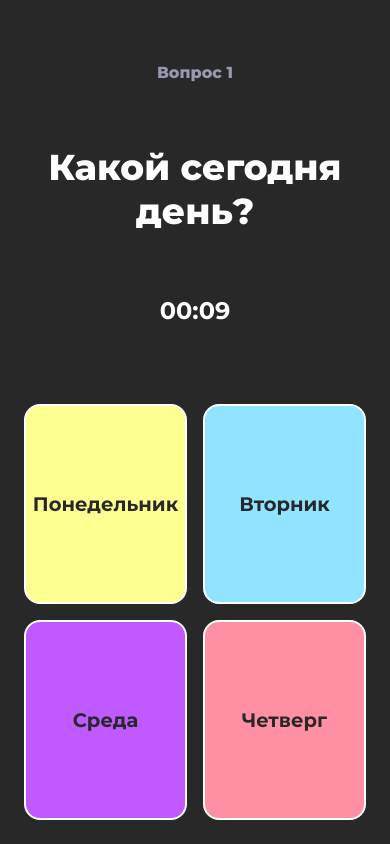
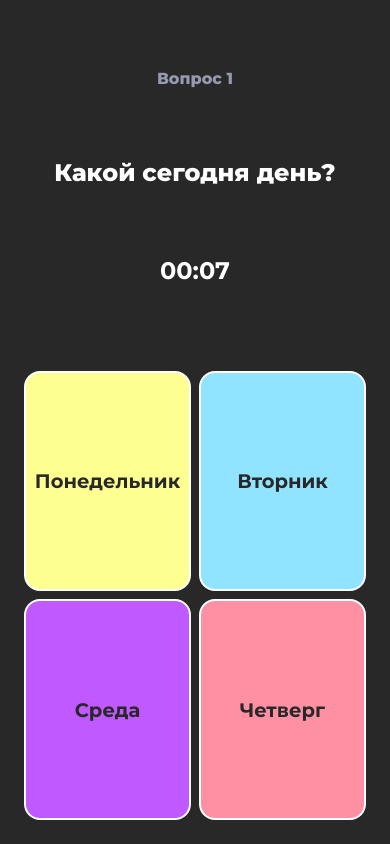
Before and after one commit to karisDev/quolly-frontend, a Next.js app: page /room/1 in a window 390 px wide. Both pictures are taken after typing "Sample" into the empty fields and a click on the button "Поехали!". Built offline with nearby package versions, Linux system fonts and the light colour scheme.

Commit message:
improve mobile layout

```diff
--- a/app/layout.tsx
+++ b/app/layout.tsx
@@ -5,6 +5,9 @@ export const metadata = {
   title: "Create Next App",
   description: "Generated by create next app",
   themeColor: "#282828",
+  lang: "ru",
+  viewport:
+    "width=device-width, height=device-height, initial-scale=1, minimum-scale=1, maximum-scale=1, user-scalable=no, viewport-fit=cover",
 };
 
 export default function RootLayout({
--- a/app/room/[room_id]/page.tsx
+++ b/app/room/[room_id]/page.tsx
@@ -85,7 +85,7 @@ const Page = ({ params }) => {
     switch (gameStatus) {
       case GameStatus.QUESTION:
         setCorrectAnswer("");
-        setTimeLeft(10);
+        setTimeLeft(8);
         break;
       case GameStatus.ANSWER:
         setTimeout(() => {
--- a/app/room/[room_id]/roomPage.module.scss
+++ b/app/room/[room_id]/roomPage.module.scss
@@ -66,7 +66,7 @@
 .questionScreenWrapper {
   height: 100%;
   display: grid;
-  grid-template-rows: 1fr 1fr;
+  grid-template-rows: 0.75fr 1fr;
   gap: 16px;
   align-items: center;
   width: 100%;
@@ -79,12 +79,11 @@
     height: 100%;
     max-height: 400px;
     .questionText {
-      font-size: 36px;
+      font-size: 24px;
+      font-size: clamp(24px, 5vw, 36px);
       font-weight: 800;
     }
     .timeLeft {
-      width: 100%;
-
       font-size: 24px;
       &.hurryAlert {
         color: var(--color-error);
@@ -95,9 +94,15 @@
     margin-top: auto;
     display: grid;
     grid-template-columns: 1fr 1fr;
-    grid-gap: 16px;
+    gap: 16px;
     width: 100%;
-    margin-bottom: 24px;
+    padding-bottom: 24px;
+    height: 100%;
+    max-height: calc(250px + 250px + 16px);
+    @media screen and (max-width: 600px) {
+      gap: 8px !important;
+      max-height: calc(250px + 250px + 8px);
+    }
     .answerCard {
       display: flex;
       align-items: center;
@@ -108,10 +113,11 @@
       border-radius: 16px;
       font-size: clamp(16px, 5vw, 24px);
       font-weight: 700;
-      height: 200px;
-      word-break: break-all;
+      max-height: 250px;
+      height: 100%;
+      min-height: 100px;
       cursor: pointer;
-      transition: opacity 0.3s ease;
+      transition: opacity 0.3s ease, color 0.3s ease;
     }
     &.answered {
       .answerCard {
@@ -218,8 +224,7 @@
     width: 100%;
     bottom: 0;
     padding: 0 24px;
-    padding-top: 16px;
-    padding-bottom: 24px;
+    height: 120px;
     .currentPlayer {
       background-color: var(--text-color-main);
       max-width: calc(700px - 48px);
--- a/styles/index.scss
+++ b/styles/index.scss
@@ -62,5 +62,6 @@ body {
 
 html,
 body {
+  min-height: 100%;
   height: 100%;
 }
```
